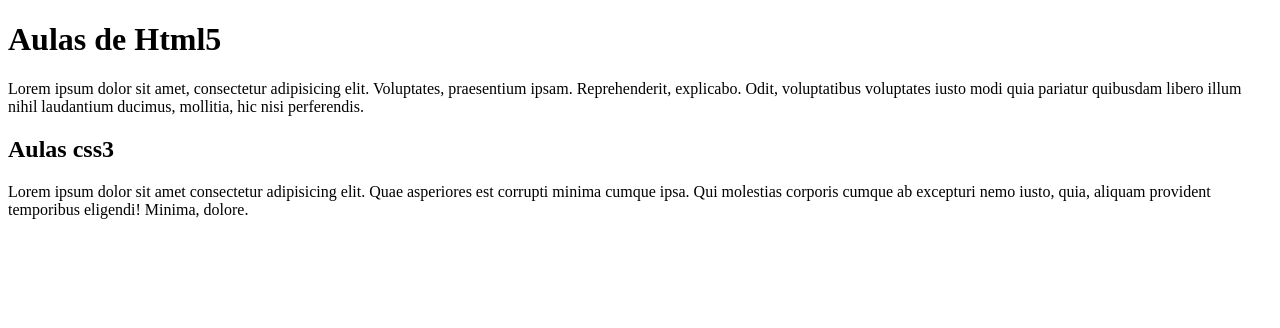
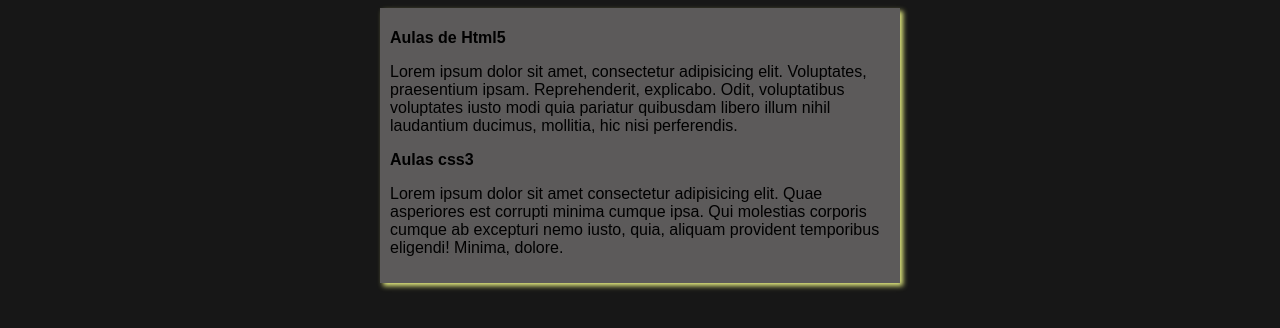
Before and after one commit to jeconiasbraga/Projeto-site, a plain HTML site: page index.html in a window 1280 px wide. Drawn offline with Linux system fonts and the light colour scheme.

Commit message:
meu primeiro css

```diff
--- /dev/null
+++ b/css/style.css
@@ -0,0 +1,14 @@
+*{
+    font-family: Arial, Helvetica, sans-serif;
+    font-size: 16px;
+}
+body{
+    background-color: rgba(0, 0, 0, 0.911);
+}
+main{
+    background-color: rgb(92, 90, 90);
+    width: 500px;
+    margin: auto;
+    padding: 10px;
+    box-shadow: 3px 3px 5px rgb(224, 231, 127);
+}
--- a/index.html
+++ b/index.html
@@ -5,6 +5,7 @@
     <meta charset="UTF-8">
     <meta http-equiv="X-UA-Compatible" content="IE=edge">
     <meta name="viewport" content="width=device-width, initial-scale=1.0">
+    <link rel="stylesheet" href="css/style.css">
     <title>Mundo Dev</title>
 </head>
 
```
